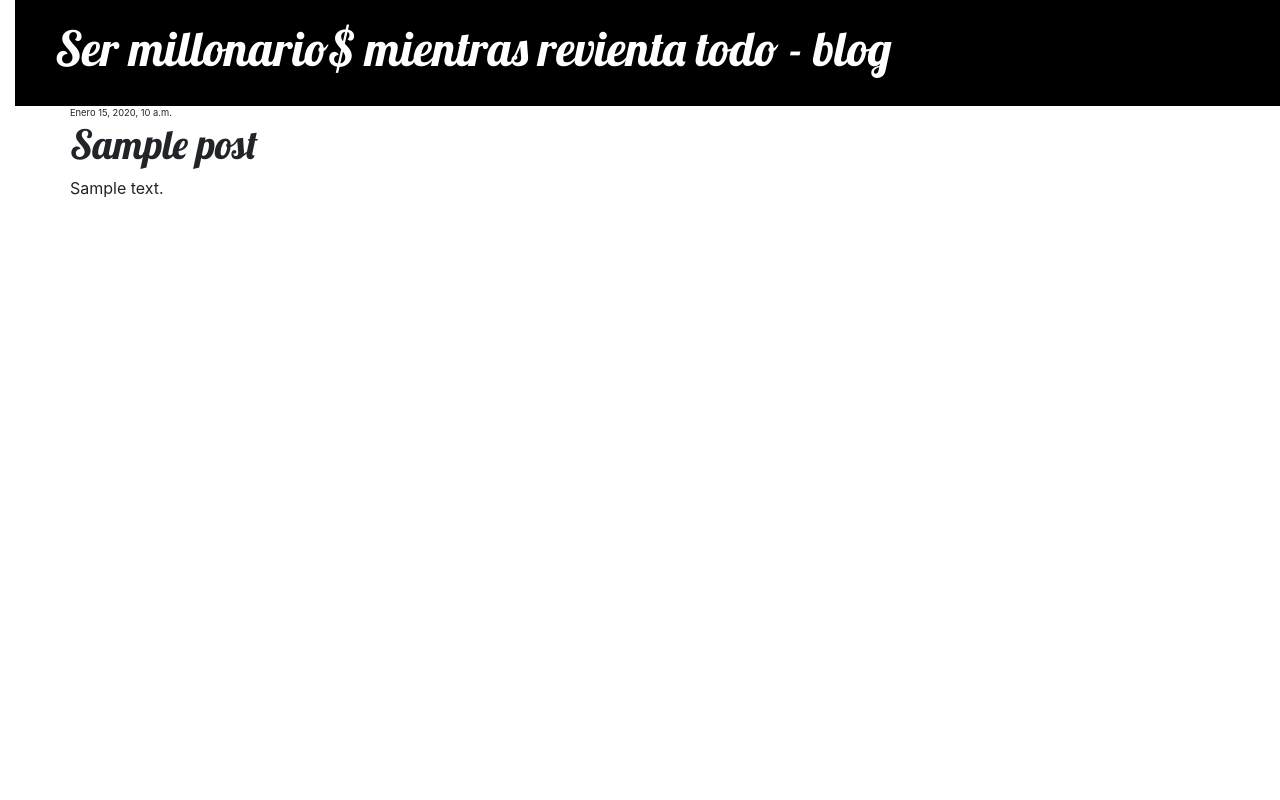
After one commit to SolracNavi/my-first-blog, a Django app: page /post/1/ in a window 1280 px wide. The commit adds this page. Run offline with Django 3.2, Linux system fonts and the light colour scheme; tables that the repository leaves empty hold one stand-in row (values such as "Sample post"); some libraries are stand-ins or nearby versions.

Commit message:
Agregadas vistas y plantilla para el detalle del post del blog así como también CSS para el sitio.

```diff
--- /dev/null
+++ b/blog/templates/blog/base.html
@@ -0,0 +1,26 @@
+{% load static %}
+<html>
+    <head>
+        <title>Ser millonario$ mientras revienta todo - blog</title>
+        <link rel="stylesheet" href="https://stackpath.bootstrapcdn.com/bootstrap/4.3.1/css/bootstrap.min.css" integrity="sha384-ggOyR0iXCbMQv3Xipma34MD+dH/1fQ784/j6cY/iJTQUOhcWr7x9JvoRxT2MZw1T" crossorigin="anonymous">
+        <link href="//fonts.googleapis.com/css?family=Lobster&subset=latin,latin-ext" rel="stylesheet" type="text/css">
+
+        <link rel="stylesheet" href="{% static 'css/blog.css' %}">
+    </head>
+    <body>
+    <div class="page-header">
+        <h1><a href="/">Ser millonario$ mientras revienta todo - blog</a></h1>
+    </div>
+    <div class="content container">
+        <div class="row">
+            <div class="col-md-8">
+            {% block content %}
+            {% endblock %}
+            </div>
+        </div>
+    </div>
+        <script src="https://code.jquery.com/jquery-3.3.1.slim.min.js" integrity="sha384-q8i/X+965DzO0rT7abK41JStQIAqVgRVzpbzo5smXKp4YfRvH+8abtTE1Pi6jizo" crossorigin="anonymous"></script>
+        <script src="https://cdnjs.cloudflare.com/ajax/libs/popper.js/1.14.7/umd/popper.min.js" integrity="sha384-UO2eT0CpHqdSJQ6hJty5KVphtPhzWj9WO1clHTMGa3JDZwrnQq4sF86dIHNDz0W1" crossorigin="anonymous"></script>
+        <script src="https://stackpath.bootstrapcdn.com/bootstrap/4.3.1/js/bootstrap.min.js" integrity="sha384-JjSmVgyd0p3pXB1rRibZUAYoIIy6OrQ6VrjIEaFf/nJGzIxFDsf4x0xIM+B07jRM" crossorigin="anonymous"></script>
+    </body>
+</html>
--- /dev/null
+++ b/blog/templates/blog/post_detail.html
@@ -0,0 +1,13 @@
+{% extends  'blog/base.html' %}
+
+{% block content %}
+    <div class="post">
+        {% if post.published_date %}
+            <div class="posted">
+                {{ post.published_date }}
+            </div>
+        {% endif %}
+        <h1>{{ post.title }}</h1>
+        <p>{{ post.text|linebreaksbr }}</p>
+    </div>
+{% endblock %}
--- a/blog/urls.py
+++ b/blog/urls.py
@@ -3,4 +3,5 @@ from . import views
 
 urlpatterns = [
     path('', views.post_list, name='post_list'),
+    path('post/<int:pk>/', views.post_detail, name='post_detail'),
 ]
--- a/blog/views.py
+++ b/blog/views.py
@@ -1,9 +1,14 @@
 from django.shortcuts import render
 from django.utils import timezone
 from .models import Post
+from django.shortcuts import render, get_object_or_404
 
 # Create your views here.
 
 def post_list(request):
     posts = Post.objects.filter(published_date__lte=timezone.now()).order_by('published_date')
     return render(request, 'blog/post_list.html', {'posts': posts})
+
+def post_detail (request, pk):
+    post = get_object_or_404(Post, pk=pk)
+    return render(request, 'blog/post_detail.html', {'post': post})
--- a/masatermica/urls.py
+++ b/masatermica/urls.py
@@ -21,5 +21,5 @@ from django.conf.urls.static import static
 
 urlpatterns = [
     path('admin/', admin.site.urls),
-    path('blog/', include('blog.urls')),
+    path('', include('blog.urls')),
 ]
```
Also changed, not shown: blog/templates/blog/post_list.html (+4 -26 lines).
